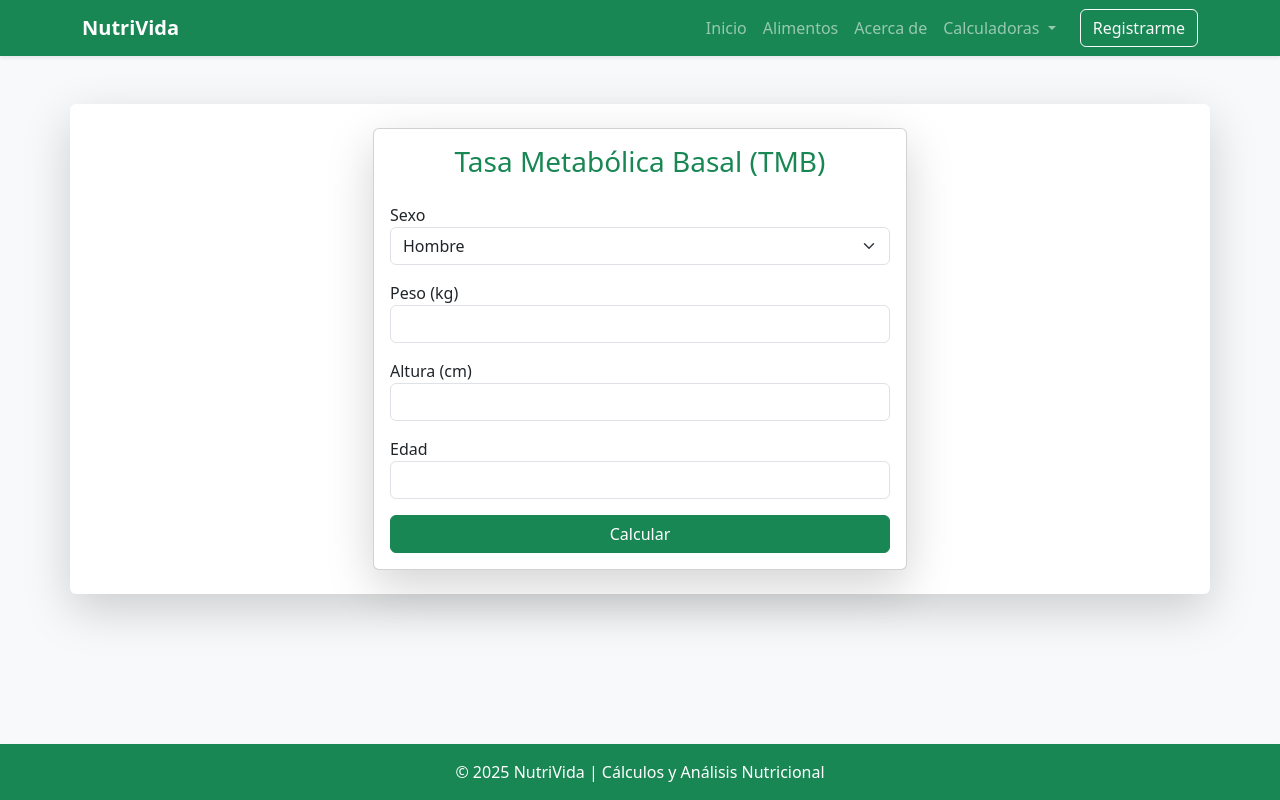
After one commit to LorettoMolina/nutiApp, a Flask app: page /calculadora/tmb in a window 1280 px wide. The commit adds this page. Run offline with Flask 3, Linux system fonts and the light colour scheme.

Commit message:
actualizacion

```diff
--- a/app.py
+++ b/app.py
@@ -8,7 +8,6 @@ usuarios = {}
 @app.route('/')
 def inicio():
     return render_template('index.html')
-
 
 @app.route('/registro', methods=['GET', 'POST'])
 def registro():
@@ -48,39 +47,174 @@ def registro():
         }
 
         session['usuario'] = email
-        flash("Registro exitoso. ¡Bienvenido a NutriVida!", "success")
         return redirect(url_for('perfil'))
 
     return render_template('registro.html')
 
-
 @app.route('/perfil')
 def perfil():
     if 'usuario' not in session:
-        flash("Inicia sesión o regístrate primero.", "warning")
         return redirect(url_for('registro'))
 
     email = session['usuario']
     usuario = usuarios.get(email)
     return render_template('perfil.html', usuario=usuario)
 
-
 @app.route('/logout')
 def logout():
     session.pop('usuario', None)
-    flash("Sesión cerrada correctamente.", "info")
     return redirect(url_for('inicio'))
-
 
 @app.route('/alimentos')
 def alimentos():
     return render_template('alimentos.html')
-
 
 @app.route('/acerca')
 def acerca():
     return render_template('acerca.html')
 
 
+@app.route('/calculadora/imc', methods=['GET', 'POST'])
+def calc_imc():
+    resultado = None
+    estado = None
+    mensaje = ""
+
+    if request.method == 'POST':
+        peso = float(request.form['peso'])
+        altura = float(request.form['altura']) / 100
+        imc = round(peso / (altura * altura), 2)
+        resultado = imc
+
+        if imc < 18.5:
+            estado = "bajo"
+            mensaje = "Estás por debajo del peso recomendado."
+        elif 18.5 <= imc <= 24.9:
+            estado = "normal"
+            mensaje = "¡Felicidades! Estás en un peso saludable."
+        elif 25 <= imc <= 29.9:
+            estado = "sobrepeso"
+            mensaje = "Tu IMC indica sobrepeso."
+        else:
+            estado = "obesidad"
+            mensaje = "Tu IMC indica obesidad."
+
+    return render_template('calculadoras/imc.html', resultado=resultado, estado=estado, mensaje=mensaje)
+
+
+@app.route('/calculadora/tmb', methods=['GET', 'POST'])
+def calc_tmb():
+    resultado = None
+    estado = None
+    mensaje = ""
+
+    if request.method == 'POST':
+        peso = float(request.form['peso'])
+        altura = float(request.form['altura'])
+        edad = int(request.form['edad'])
+        sexo = request.form['sexo']
+
+        if sexo == "masculino":
+            tmb = 10 * peso + 6.25 * altura - 5 * edad + 5
+        else:
+            tmb = 10 * peso + 6.25 * altura - 5 * edad - 161
+
+        resultado = round(tmb, 2)
+
+        # Mensajes basados en rango arbitrario (puedes ajustar)
+        if resultado < 1200:
+            estado = "bajo"
+            mensaje = "Tu tasa metabólica basal es baja."
+        elif 1200 <= resultado <= 1800:
+            estado = "normal"
+            mensaje = "Tu tasa metabólica basal está en rango normal."
+        else:
+            estado = "alto"
+            mensaje = "Tu tasa metabólica basal es alta."
+
+    return render_template('calculadoras/tmb.html', resultado=resultado, estado=estado, mensaje=mensaje)
+
+
+@app.route('/calculadora/gct', methods=['GET', 'POST'])
+def calc_gct():
+    resultado = None
+    estado = None
+    mensaje = ""
+
+    if request.method == 'POST':
+        tmb = float(request.form['tmb'])
+        actividad = request.form['actividad']
+
+        factores = {
+            'sedentario': 1.2,
+            'ligero': 1.375,
+            'moderado': 1.55,
+            'intenso': 1.725,
+            'muy_intenso': 1.9
+        }
+
+        factor = factores.get(actividad, 1.2)
+        gct = tmb * factor
+        resultado = round(gct, 2)
+
+        if gct < 1800:
+            estado = "bajo"
+            mensaje = "Gasto calórico total bajo."
+        elif 1800 <= gct <= 2800:
+            estado = "normal"
+            mensaje = "Gasto calórico total en rango saludable."
+        else:
+            estado = "alto"
+            mensaje = "Gasto calórico total alto."
+
+    return render_template('calculadoras/gct.html', resultado=resultado, estado=estado, mensaje=mensaje)
+
+
+@app.route('/calculadora/peso_ideal', methods=['GET', 'POST'])
+def calc_peso_ideal():
+    resultado = None
+    estado = None
+    mensaje = ""
+
+    if request.method == 'POST':
+        altura = float(request.form['altura']) / 100
+        sexo = request.form['sexo']
+
+        if sexo == "masculino":
+            peso_ideal = 22 * (altura ** 2)
+        else:
+            peso_ideal = 21 * (altura ** 2)
+
+        resultado = round(peso_ideal, 2)
+        mensaje = f"Tu peso corporal ideal estimado es {resultado} kg."
+        estado = "normal"
+
+    return render_template('calculadoras/peso_ideal.html', resultado=resultado, estado=estado, mensaje=mensaje)
+
+
+@app.route('/calculadora/macronutrientes', methods=['GET', 'POST'])
+def calc_macros():
+    resultado = None
+    estado = None
+    mensaje = ""
+
+    if request.method == 'POST':
+        calorias = float(request.form['calorias'])
+        proteinas = round(calorias * 0.3 / 4, 2)    # 30% proteínas, 4 cal/g
+        grasas = round(calorias * 0.25 / 9, 2)      # 25% grasas, 9 cal/g
+        carbohidratos = round(calorias * 0.45 / 4, 2) # 45% carbs, 4 cal/g
+
+        resultado = {
+            "proteinas": proteinas,
+            "grasas": grasas,
+            "carbohidratos": carbohidratos
+        }
+
+        mensaje = "Distribución recomendada de macronutrientes."
+        estado = "normal"
+
+    return render_template('calculadoras/macronutrientes.html', resultado=resultado, estado=estado, mensaje=mensaje)
+
+
 if __name__ == '__main__':
     app.run(debug=True)
--- a/templates/base.html
+++ b/templates/base.html
@@ -4,35 +4,74 @@
     <meta charset="UTF-8">
     <meta name="viewport" content="width=device-width, initial-scale=1.0">
     <title>NutriVida - Aplicación Nutricional</title>
-    <link href="https://cdn.jsdelivr.net/npm/bootstrap@5.3.8/dist/css/bootstrap.min.css" rel="stylesheet" integrity="sha384-sRIl4kxILFvY47J16cr9ZwB07vP4J8+LH7qKQnuqkuIAvNWLzeN8tE5YBujZqJLB" crossorigin="anonymous">
+
+    <!-- BOOTSTRAP 5 -->
+    <link href="https://cdn.jsdelivr.net/npm/bootstrap@5.3.8/dist/css/bootstrap.min.css" rel="stylesheet">
 </head>
+
 <body class="bg-light d-flex flex-column min-vh-100">
 
-<nav class="navbar navbar-expand-lg navbar-dark bg-success">
-    <div class="container-fluid">
+<!-- NAVBAR -->
+<nav class="navbar navbar-expand-lg navbar-dark bg-success shadow-sm">
+    <div class="container">
         <a class="navbar-brand fw-bold" href="{{ url_for('inicio') }}">NutriVida</a>
+
         <button class="navbar-toggler" type="button" data-bs-toggle="collapse" data-bs-target="#menu">
             <span class="navbar-toggler-icon"></span>
         </button>
 
         <div class="collapse navbar-collapse" id="menu">
-            <ul class="navbar-nav ms-auto">
-                <li class="nav-item"><a class="nav-link" href="{{ url_for('inicio') }}">Inicio</a></li>
-                <li class="nav-item"><a class="nav-link" href="{{ url_for('alimentos') }}">Alimentos</a></li>
-                <li class="nav-item"><a class="nav-link" href="{{ url_for('acerca') }}">Acerca de</a></li>
+            <ul class="navbar-nav ms-auto align-items-center">
+
+                <li class="nav-item">
+                    <a class="nav-link" href="{{ url_for('inicio') }}">Inicio</a>
+                </li>
+
+                <li class="nav-item">
+                    <a class="nav-link" href="{{ url_for('alimentos') }}">Alimentos</a>
+                </li>
+
+                <li class="nav-item">
+                    <a class="nav-link" href="{{ url_for('acerca') }}">Acerca de</a>
+                </li>
+
+                <!-- MENÚ DESPLEGABLE CALCULADORAS -->
+                <li class="nav-item dropdown">
+                    <a class="nav-link dropdown-toggle" href="#" role="button" data-bs-toggle="dropdown">
+                        Calculadoras
+                    </a>
+                    <ul class="dropdown-menu dropdown-menu-end">
+                        <li><a class="dropdown-item" href="{{ url_for('calc_imc') }}">IMC</a></li>
+                        <li><a class="dropdown-item" href="{{ url_for('calc_tmb') }}">TMB</a></li>
+                        <li><a class="dropdown-item" href="{{ url_for('calc_gct') }}">Gasto Calórico Total</a></li>
+                        <li><a class="dropdown-item" href="{{ url_for('calc_ideal') }}">Peso Ideal</a></li>
+                        <li><a class="dropdown-item" href="{{ url_for('calc_macros') }}">Macronutrientes</a></li>
+                        <li><a class="dropdown-item" href="{{ url_for('analizar_receta') }}">Analizador de Recetas</a></li>
+                    </ul>
+                </li>
 
                 {% if session.get('usuario') %}
-                    <li class="nav-item"><a class="nav-link" href="{{ url_for('perfil') }}">Perfil</a></li>
-                    <li class="nav-item"><a class="nav-link" href="{{ url_for('logout') }}">Cerrar sesión</a></li>
+                    <li class="nav-item">
+                        <a class="nav-link" href="{{ url_for('perfil') }}">Perfil</a>
+                    </li>
+                    <li class="nav-item">
+                        <a class="nav-link text-warning fw-bold" href="{{ url_for('logout') }}">Cerrar sesión</a>
+                    </li>
                 {% else %}
-                    <li class="nav-item"><a class="nav-link btn btn-outline ms-3" href="{{ url_for('registro') }}">Registrarme</a></li>
+                    <li class="nav-item">
+                        <a class="btn btn-outline-light ms-3" href="{{ url_for('registro') }}">Registrarme</a>
+                    </li>
                 {% endif %}
+
             </ul>
         </div>
     </div>
 </nav>
 
-<div class="container my-5 p-4 bg-white rounded shadow">
+<!-- CONTENIDO -->
+<div class="container my-5 p-4 bg-white rounded shadow-lg">
+
+    <!-- ALERTAS -->
     {% with messages = get_flashed_messages(with_categories=true) %}
       {% if messages %}
         {% for category, message in messages %}
@@ -44,12 +83,18 @@
       {% endif %}
     {% endwith %}
 
-    {% block contenido %}{% endblock %}
+    {% block contenido %}
+    {% endblock %}
+
 </div>
 
-<footer class="text-center text-white bg-success py-3 mt-auto">
-     2025 NutriVida | Cálculos y Análisis Nutricional
+<!-- FOOTER -->
+<footer class="text-center text-white bg-success py-3 mt-auto shadow-sm">
+    © 2025 NutriVida | Cálculos y Análisis Nutricional
 </footer>
+
+<!-- BOOTSTRAP SCRIPT -->
+<script src="https://cdn.jsdelivr.net/npm/bootstrap@5.3.8/dist/js/bootstrap.bundle.min.js"></script>
 
 </body>
 </html>
--- /dev/null
+++ b/templates/calculadoras/tmb.html
@@ -0,0 +1,48 @@
+{% extends "base.html" %}
+{% block contenido %}
+
+{% set titulo = "Tasa Metabólica Basal (TMB)" %}
+
+<div class="row justify-content-center">
+    <div class="col-md-6">
+        <div class="card shadow-lg">
+            <div class="card-body">
+
+                <h3 class="text-center text-success mb-4">{{ titulo }}</h3>
+
+                <form method="POST">
+                    <div class="mb-3">
+                        <label>Sexo</label>
+                        <select name="sexo" class="form-select">
+                            <option value="hombre">Hombre</option>
+                            <option value="mujer">Mujer</option>
+                        </select>
+                    </div>
+                    <div class="mb-3">
+                        <label>Peso (kg)</label>
+                        <input type="number" name="peso" class="form-control" required>
+                    </div>
+                    <div class="mb-3">
+                        <label>Altura (cm)</label>
+                        <input type="number" name="altura" class="form-control" required>
+                    </div>
+                    <div class="mb-3">
+                        <label>Edad</label>
+                        <input type="number" name="edad" class="form-control" required>
+                    </div>
+                    <button class="btn btn-success w-100">Calcular</button>
+                </form>
+
+                {% if resultado %}
+                <div class="mt-4 p-3 rounded bg-info text-white text-center">
+                    <h4>Tu TMB es: <strong>{{ resultado }} kcal/día</strong></h4>
+                    <h5>{{ mensaje }}</h5>
+                </div>
+                {% endif %}
+
+            </div>
+        </div>
+    </div>
+</div>
+
+{% endblock %}
```
Also changed, not shown: templates/calculadoras/calc_peso_ideal.html (added, +50 -0 lines), templates/calculadoras/gct.html (added, +43 -0 lines), templates/calculadoras/imc.html (added, +43 -0 lines), templates/calculadoras/macros.html (added, +38 -0 lines), templates/calculadoras/recetas.html (added, +33 -0 lines).
